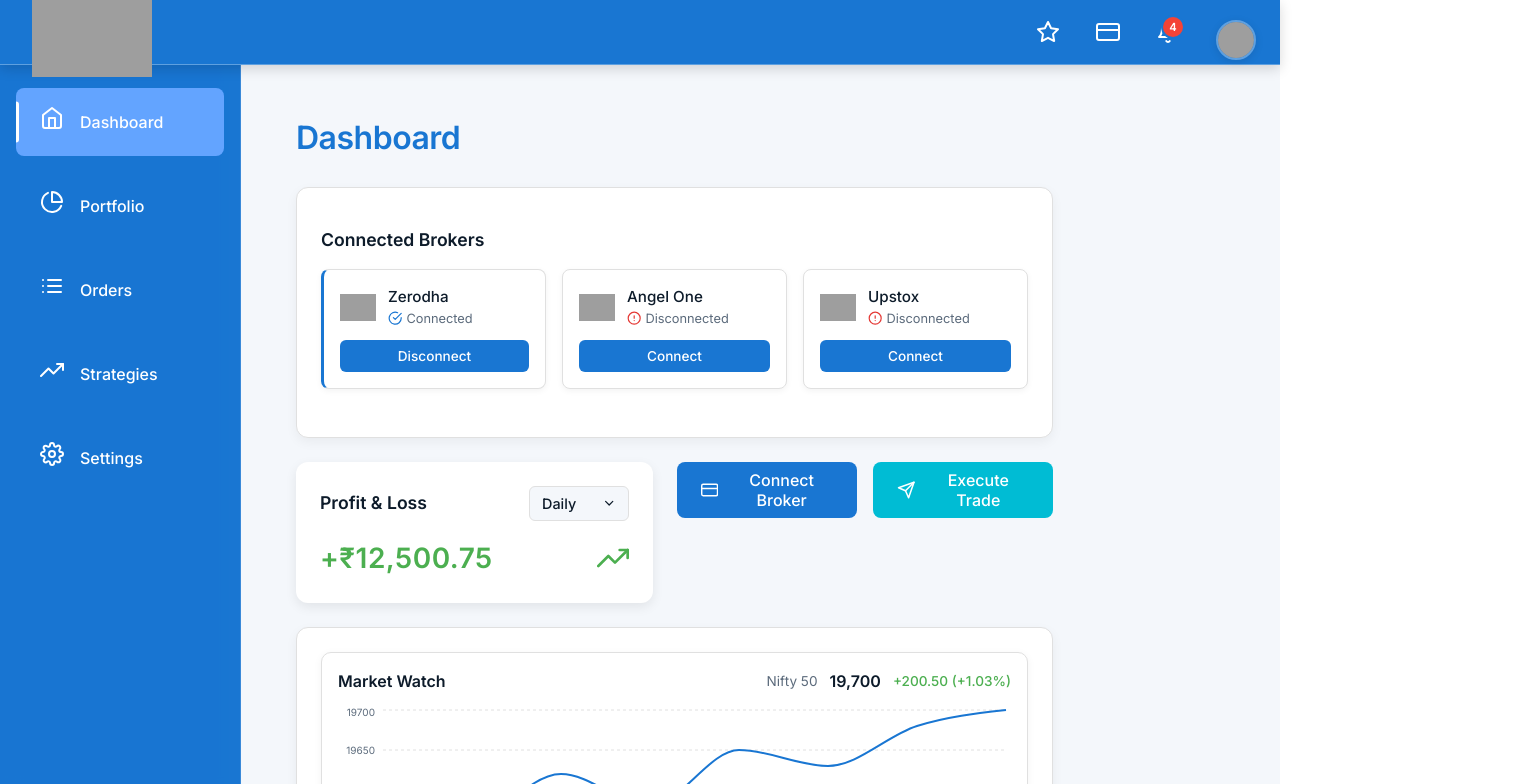
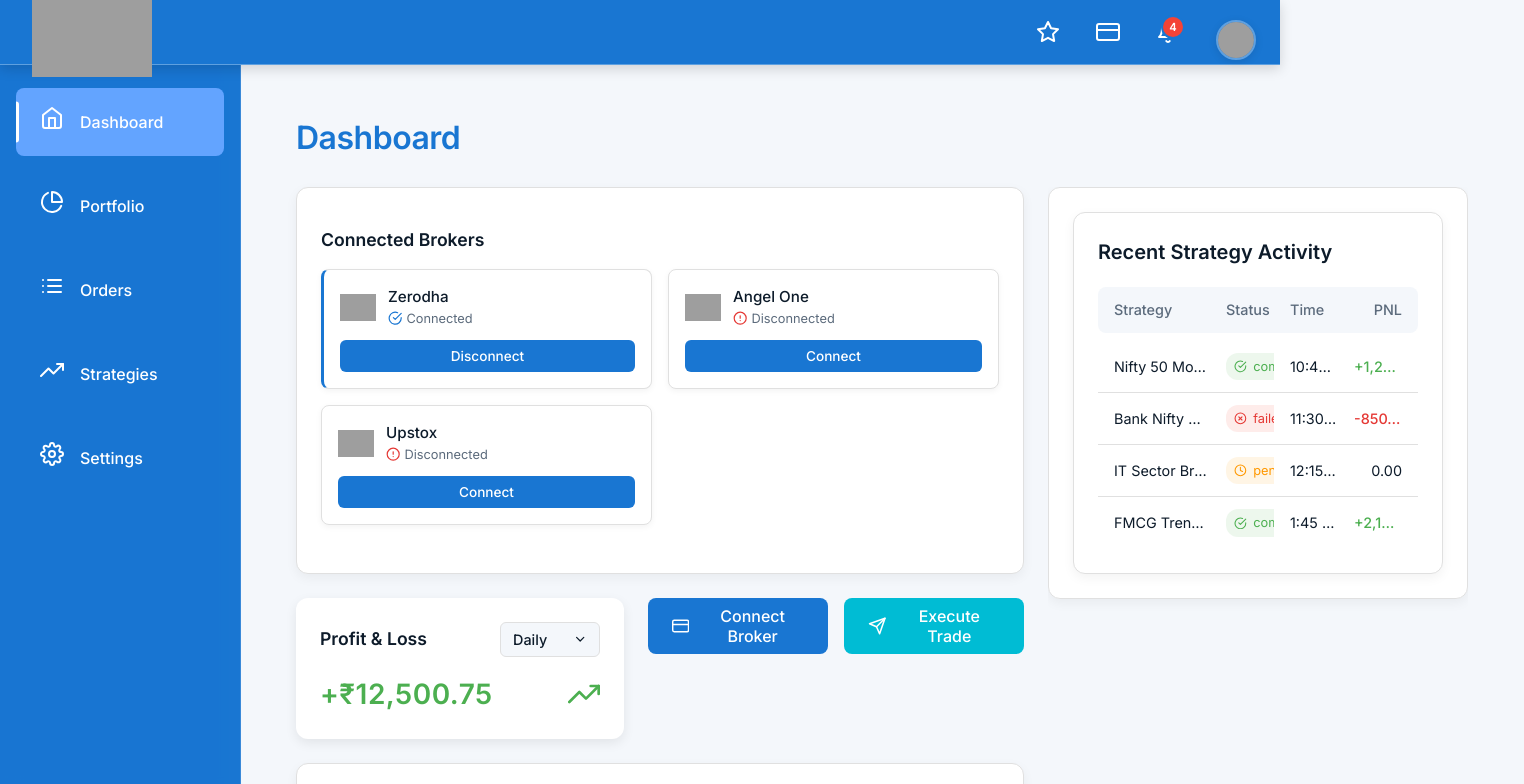
Before and after one commit to sudhanshu2070/last-trade, a React (Vite) app: page / in a window 1280 px wide. Shown: the top 784 px of the page, 1524 px wide, since content can reach past the window. Built offline with nearby package versions, Linux system fonts and the light colour scheme; grey boxes are pictures that could not be loaded.

Commit message:
Dashboard 0.95

```diff
--- a/src/components/Dashboard/Dashboard.module.css
+++ b/src/components/Dashboard/Dashboard.module.css
@@ -5,10 +5,14 @@
   padding: 2rem;
   color: var(--text-primary);
   font-family: var(--font-family);
+  position: relative;
 }
 
 .dashboardHeader {
   margin-bottom: 2rem;
+  display: flex;
+  justify-content: space-between;
+  align-items: center;
 }
 
 .dashboardHeader h1 {
@@ -19,22 +23,149 @@
   letter-spacing: -0.5px;
 }
 
+.mainContent {
+  display: grid;
+  grid-template-columns: 1fr 420px; /* Increased right column width */
+  gap: 1.5rem;
+  align-items: start;
+}
+
+.leftColumn {
+  display: flex;
+  flex-direction: column;
+  gap: 1.5rem;
+}
+
+.rightColumn {
+  position: sticky;
+  top: 2rem;
+  display: flex;
+  flex-direction: column;
+  gap: 1.5rem;
+  height: calc(100vh - 4rem);
+  overflow-y: auto;
+}
+
+/* Dashboard Section Styles */
 .dashboardSection {
   background: var(--background-paper);
   border-radius: 12px;
   box-shadow: 0 4px 12px rgba(0, 0, 0, 0.05);
   padding: 1.5rem;
-    margin-bottom: 1.5rem;
   border: 1px solid var(--divider);
+  transition: all 0.3s ease;
 }
 
+.dashboardSection:hover {
+  box-shadow: 0 6px 16px rgba(0, 0, 0, 0.1);
+  transform: translateY(-2px);
+}
+
+/* Full-width Activity Section */
+.fullWidthActivity {
+  width: calc(100% + 2rem);
+  margin-right: -2rem;
+  padding-right: 2rem;
+}
+
+/* PNL and Trade Container */
 .pnlTradeContainer {
   display: flex;
   gap: 1.5rem;
-    margin: 1.5rem 0;
+}
+
+/* Activity Container Styles */
+.activityContainer {
+  width: 100%;
+}
+
+.tableContainer {
+  font-size: 0.9rem;
+  width: 100%;
+}
+
+.tableHeader {
+  display: grid;
+  grid-template-columns: 3fr 1fr 1fr 1fr; /* Adjusted column ratios */
+  gap: 1rem;
+  padding: 0.75rem 1rem;
+  background: var(--background-default);
+  border-radius: 8px;
+  font-weight: 500;
+  color: var(--text-secondary);
+}
+
+.tableBody {
+  margin-top: 0.5rem;
+}
+
+.tableRow {
+  display: grid;
+  grid-template-columns: 3fr 1fr 1fr 1fr;
+  gap: 1rem;
+  padding: 0.75rem 1rem;
+  align-items: center;
+  border-bottom: 1px solid var(--divider);
+}
+
+.tableRow:last-child {
+  border-bottom: none;
+}
+
+/* Status Styles */
+.status {
+  display: inline-flex;
+  align-items: center;
+  gap: 0.4rem;
+  padding: 0.25rem 0.5rem;
+  border-radius: 12px;
+  font-size: 0.8rem;
+}
+
+.completed {
+  color: var(--success);
+  background: rgba(76, 175, 80, 0.1);
+}
+
+.failed {
+  color: var(--error);
+  background: rgba(244, 67, 54, 0.1);
+}
+
+.pending {
+  color: var(--warning);
+  background: rgba(255, 152, 0, 0.1);
+}
+
+/* PNL Styles */
+.profit {
+  color: var(--success);
+  font-weight: 500;
+}
+
+.loss {
+  color: var(--error);
+  font-weight: 500;
 }
 
 /* Responsive Design */
+@media (max-width: 1200px) {
+  .mainContent {
+      grid-template-columns: 1fr;
+  }
+
+  .rightColumn {
+      position: static;
+      height: auto;
+      grid-row: 2;
+  }
+
+  .fullWidthActivity {
+      width: 100%;
+      margin-right: 0;
+  }
+}
+
 @media (max-width: 1024px) {
   .dashboardContainer {
       padding: 1.5rem;
@@ -42,6 +173,10 @@
 
   .pnlTradeContainer {
       flex-direction: column;
+      gap: 1rem;
+  }
+
+  .mainContent {
       gap: 1rem;
   }
 }
@@ -58,14 +193,27 @@
   .dashboardSection {
       padding: 1rem;
   }
+
+  .tableHeader,
+  .tableRow {
+      grid-template-columns: 2fr 1fr 1fr 1fr;
+      gap: 0.75rem;
+      padding: 0.5rem;
   }
 
-  /* Animations */
-  .dashboardSection {
-    transition: all 0.3s ease;
+  .status {
+      font-size: 0.75rem;
+  }
 }
 
-  .dashboardSection:hover {
-    box-shadow: 0 6px 16px rgba(0, 0, 0, 0.1);
-    transform: translateY(-2px);
+@media (max-width: 480px) {
+  .tableHeader,
+  .tableRow {
+      grid-template-columns: 2fr 1fr 1fr;
   }
+
+  .tableHeader :last-child,
+  .tableRow :last-child {
+      display: none;
+  }
+}
--- a/src/components/Dashboard/Dashboard.tsx
+++ b/src/components/Dashboard/Dashboard.tsx
@@ -3,7 +3,7 @@ import BrokerConnection from '../Brokers/BrokerConnection';
 import PnLDisplay from '../PanelDisplay/PnLDisplay';
 import TradeButtons from '../TradeButtons/TradeButtons';
 import MarketSection from '../MarketSection/MarketSection';
-import RecentActivity from '../RecentActivity/RecentActivity';
+import RecentActivity from '../RecentActivity/RecentStrategyActivity';
 import styles from './Dashboard.module.css';
 
 const Dashboard: React.FC = () => {
@@ -13,6 +13,9 @@ const Dashboard: React.FC = () => {
         <h1>Dashboard</h1>
       </header>
 
+      <div className={styles.mainContent}>
+        {/* Left column content */}
+        <div className={styles.leftColumn}>
           <section className={styles.dashboardSection}>
             <BrokerConnection />
           </section>
@@ -25,10 +28,15 @@ const Dashboard: React.FC = () => {
           <section className={styles.dashboardSection}>
             <MarketSection />
           </section>
+        </div>
 
+        {/* Right column content (RecentActivity) */}
+        <div className={styles.rightColumn}>
           <section className={styles.dashboardSection}>
             <RecentActivity />
           </section>
+        </div>
+      </div>
     </div>
   );
 };
--- a/src/components/RecentActivity/RecentActivity.tsx
+++ b/src/components/RecentActivity/RecentStrategyActivity.tsx
@@ -1,5 +1,5 @@
 import React from 'react';
-import styles from './RecentActivity.module.css';
+import styles from './RecentStrategyActivity.module.css';
 import { FiCheckCircle, FiXCircle, FiClock } from 'react-icons/fi';
 
 const activities = [
@@ -9,7 +9,7 @@ const activities = [
   { id: 4, strategy: 'FMCG Trend Following', status: 'completed', time: '1:45 PM', pnl: '+2,100.75' },
 ];
 
-const RecentActivity: React.FC = () => {
+const RecentStrategyActivity: React.FC = () => {
   const getStatusIcon = (status: string) => {
     switch (status) {
       case 'completed': return <FiCheckCircle className={styles.successIcon} />;
@@ -58,4 +58,4 @@ const RecentActivity: React.FC = () => {
   );
 };
 
-export default RecentActivity;
+export default RecentStrategyActivity;
```
Also changed, not shown: src/components/RecentActivity/RecentStrategyActivity.module.css (renamed from src/components/RecentActivity/RecentActivity.module.css). Lines whose indentation alone changed are shown as unchanged.
